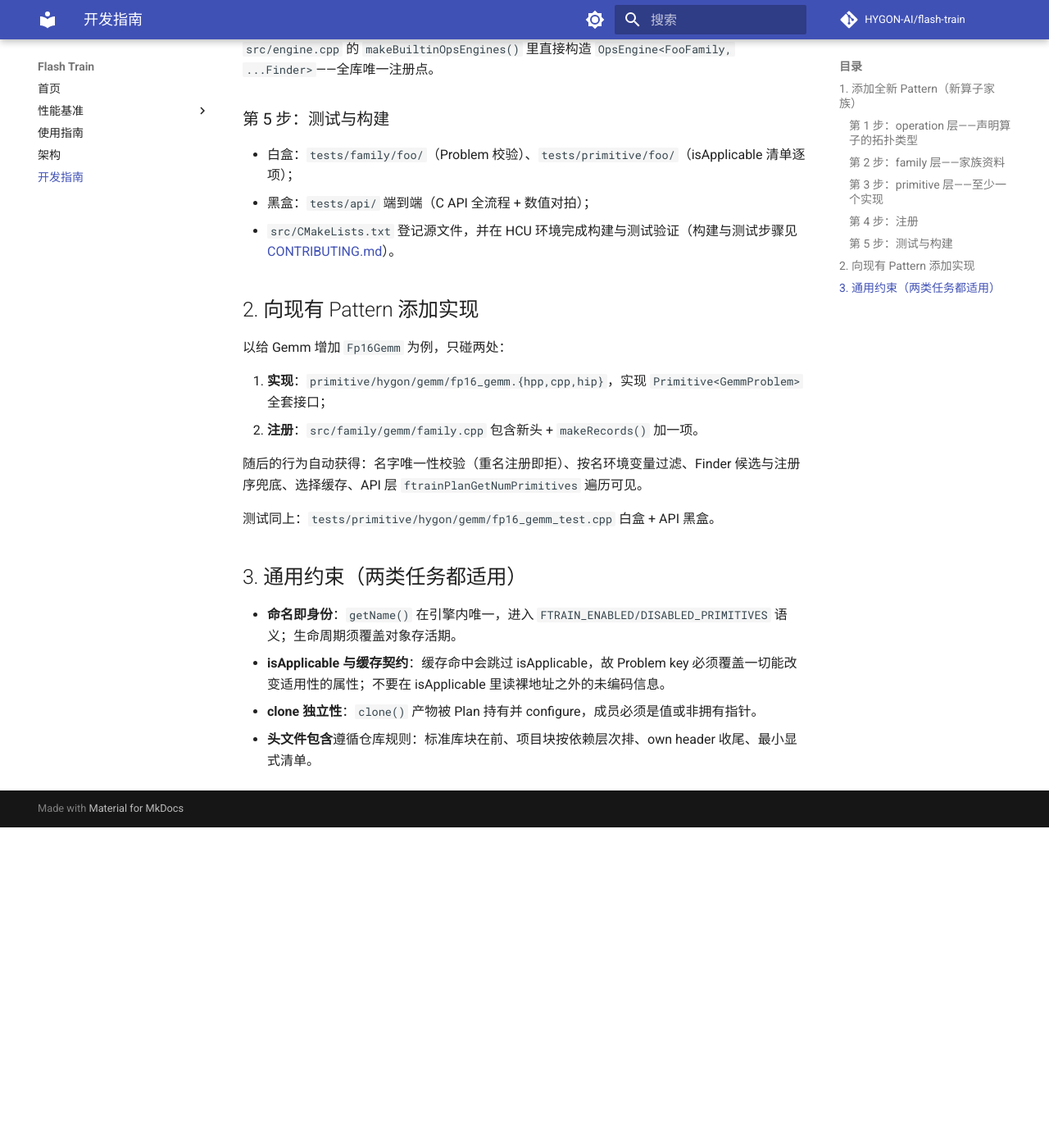
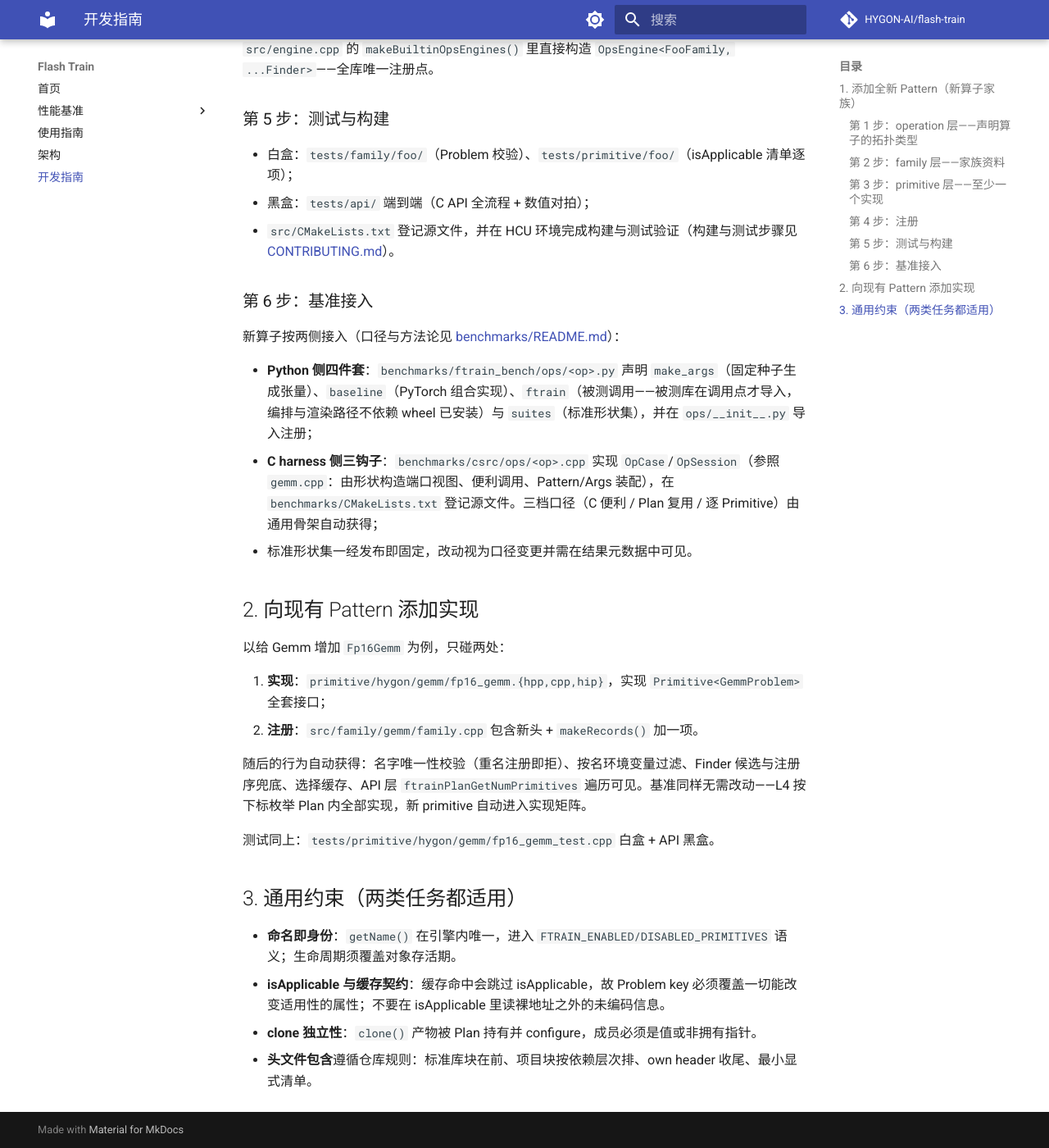
Before and after one commit to HYGON-AI/flash-train, an MkDocs documentation site: the page built from docs/development.md, in a window 1280 px wide and 1400 px high, scrolled down 1563 px. Shown: the whole window at 82% size. Built offline with MkDocs 1.6.1 and Material for MkDocs 9.7.7, drawn with Linux system fonts in a browser that asks for light colours; comment, search, counter and statistics services are not loaded; before the commit the page ends 2572 px from its top, so only the background shows below that.

Commit message:
docs(bench): document the two-sided op onboarding

```diff
--- a/docs/development.md
+++ b/docs/development.md
@@ -46,6 +46,14 @@
 - 黑盒：`tests/api/` 端到端（C API 全流程 + 数值对拍）；
 - `src/CMakeLists.txt` 登记源文件，并在 HCU 环境完成构建与测试验证（构建与测试步骤见 [CONTRIBUTING.md](https://github.com/HYGON-AI/flash-train/blob/develop/CONTRIBUTING.md)）。
 
+### 第 6 步：基准接入
+
+新算子按两侧接入（口径与方法论见 [benchmarks/README.md](https://github.com/HYGON-AI/flash-train/blob/develop/benchmarks/README.md)）：
+
+- **Python 侧四件套**：`benchmarks/ftrain_bench/ops/<op>.py` 声明 `make_args`（固定种子生成张量）、`baseline`（PyTorch 组合实现）、`ftrain`（被测调用——被测库在调用点才导入，编排与渲染路径不依赖 wheel 已安装）与 `suites`（标准形状集），并在 `ops/__init__.py` 导入注册；
+- **C harness 侧三钩子**：`benchmarks/csrc/ops/<op>.cpp` 实现 `OpCase`/`OpSession`（参照 `gemm.cpp`：由形状构造端口视图、便利调用、Pattern/Args 装配），在 `benchmarks/CMakeLists.txt` 登记源文件。三档口径（C 便利 / Plan 复用 / 逐 Primitive）由通用骨架自动获得；
+- 标准形状集一经发布即固定，改动视为口径变更并需在结果元数据中可见。
+
 ## 2. 向现有 Pattern 添加实现
 
 以给 Gemm 增加 `Fp16Gemm` 为例，只碰两处：
@@ -53,7 +61,7 @@
 1. **实现**：`primitive/hygon/gemm/fp16_gemm.{hpp,cpp,hip}`，实现 `Primitive<GemmProblem>` 全套接口；
 2. **注册**：`src/family/gemm/family.cpp` 包含新头 + `makeRecords()` 加一项。
 
-随后的行为自动获得：名字唯一性校验（重名注册即拒）、按名环境变量过滤、Finder 候选与注册序兜底、选择缓存、API 层 `ftrainPlanGetNumPrimitives` 遍历可见。
+随后的行为自动获得：名字唯一性校验（重名注册即拒）、按名环境变量过滤、Finder 候选与注册序兜底、选择缓存、API 层 `ftrainPlanGetNumPrimitives` 遍历可见。基准同样无需改动——L4 按下标枚举 Plan 内全部实现，新 primitive 自动进入实现矩阵。
 
 测试同上：`tests/primitive/hygon/gemm/fp16_gemm_test.cpp` 白盒 + API 黑盒。
 
```
Also changed, not shown: benchmarks/README.md (+6 -1 lines).
